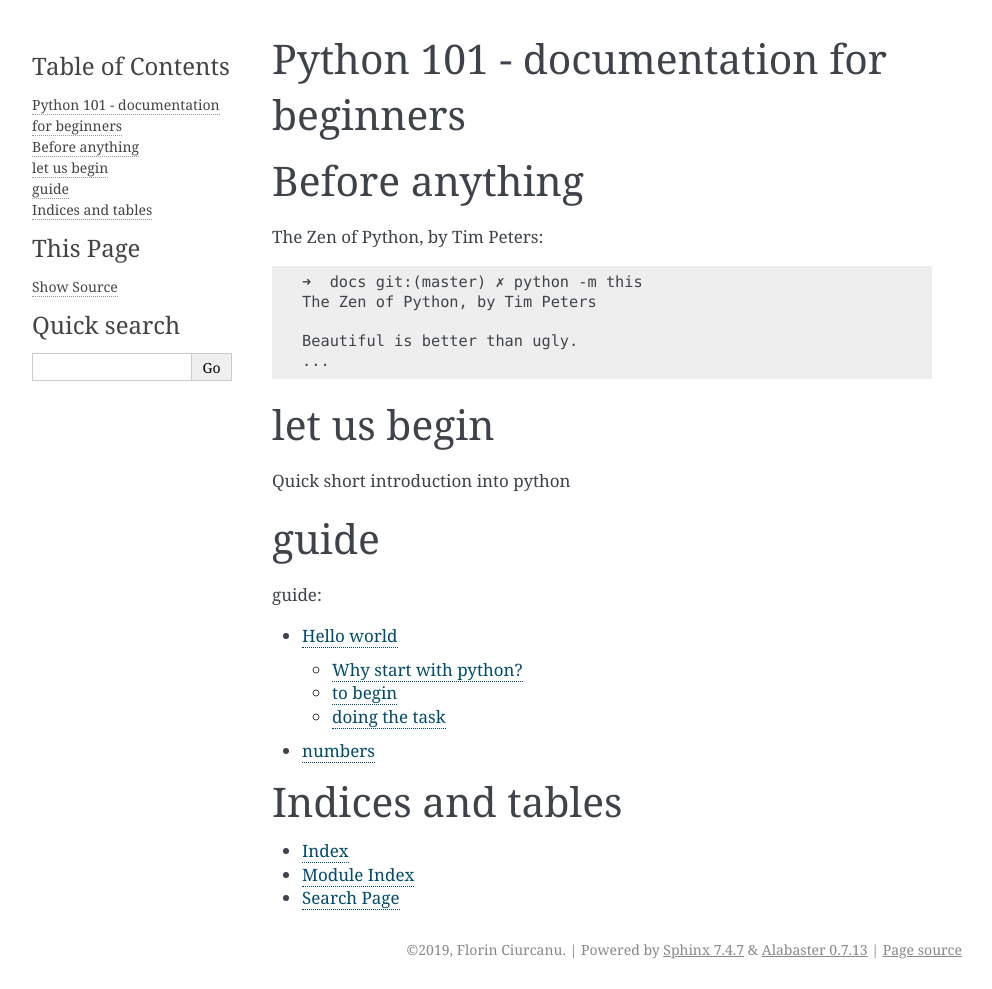
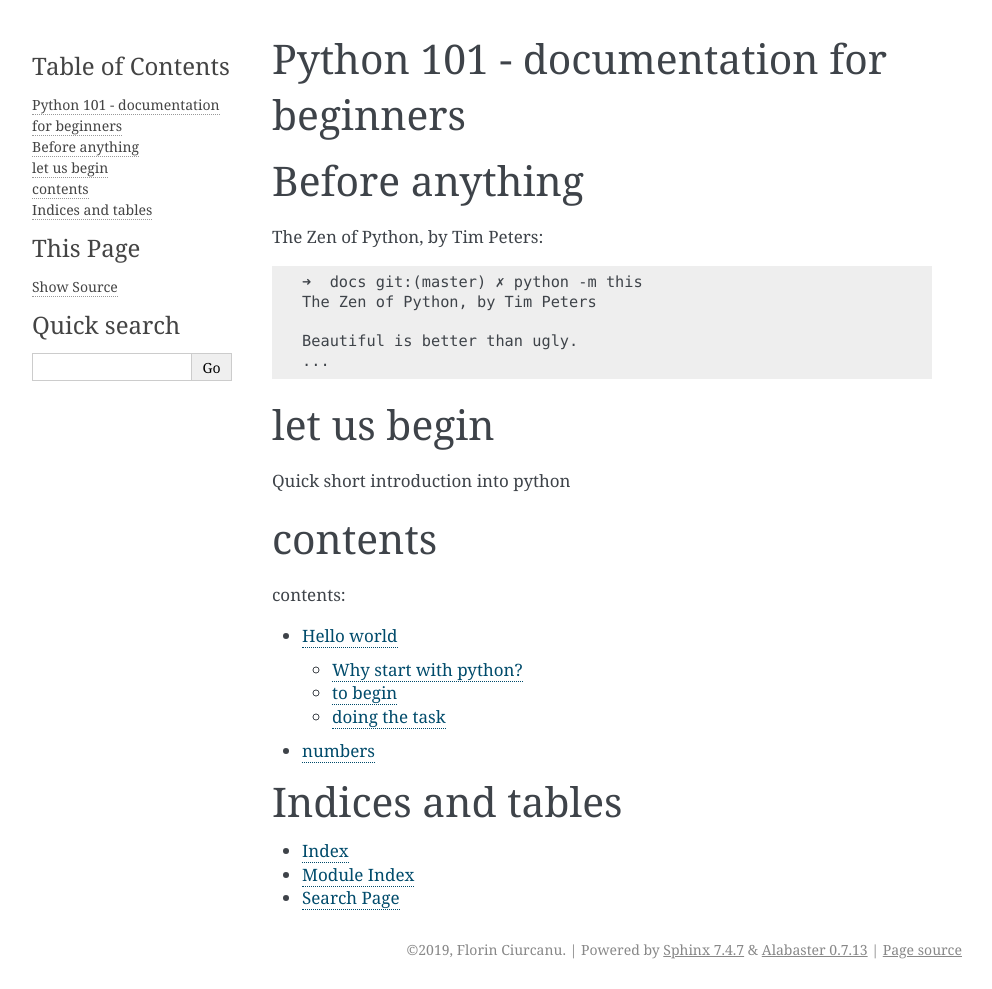
Before and after one commit to kopsha/python-1o1, a Sphinx documentation site: the page built from docs/source/index.rst, in a window 1280 px wide. Shown: the whole page, without its empty margins (148-1140 px from the left). Built offline with Sphinx 7.4.7, drawn with Linux system fonts in a browser that asks for light colours.

Commit message:
fixed caption

```diff
--- a/docs/source/index.rst
+++ b/docs/source/index.rst
@@ -25,12 +25,12 @@ let us begin
 Quick short introduction into python
 
 
-guide
-=====
+contents
+========
 
 .. toctree::
    :maxdepth: 2
-   :caption: guide:
+   :caption: contents:
 
    hello_world
    numbers
```
